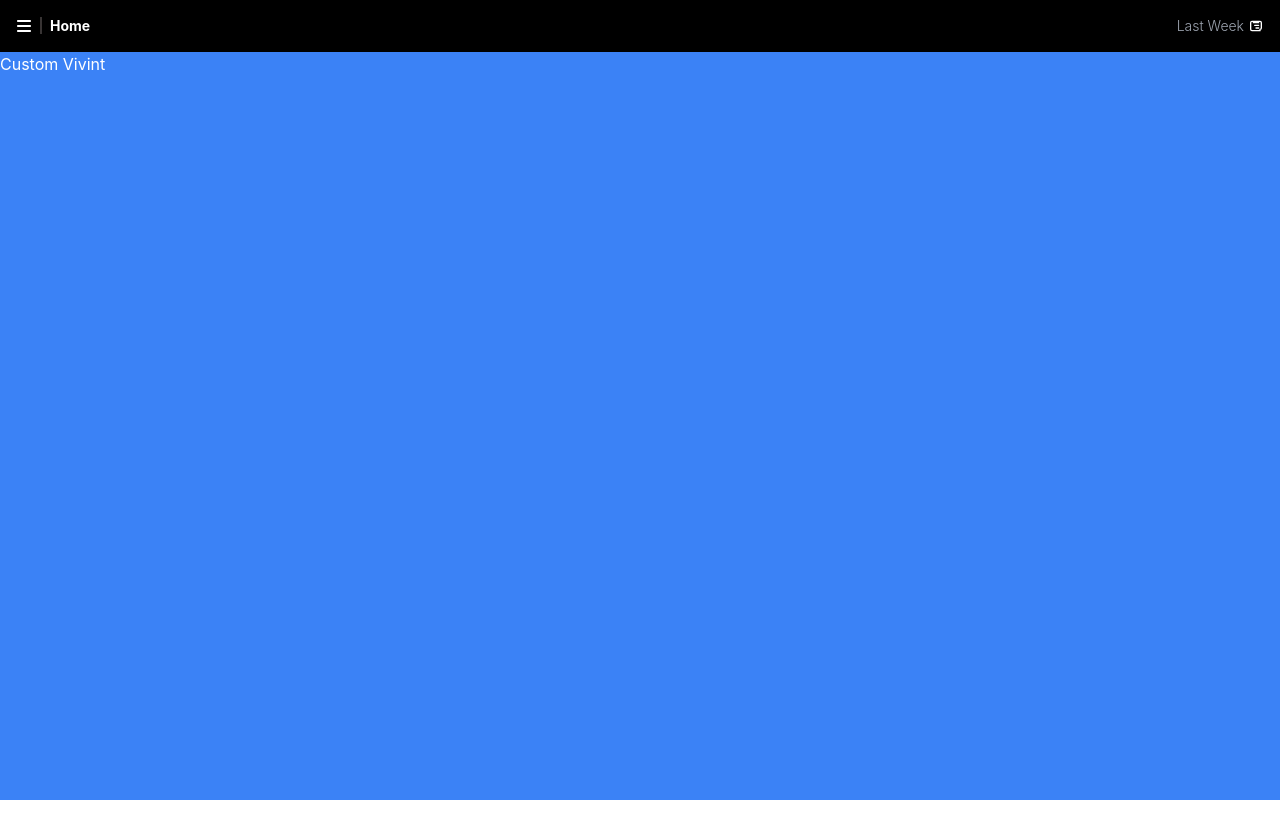
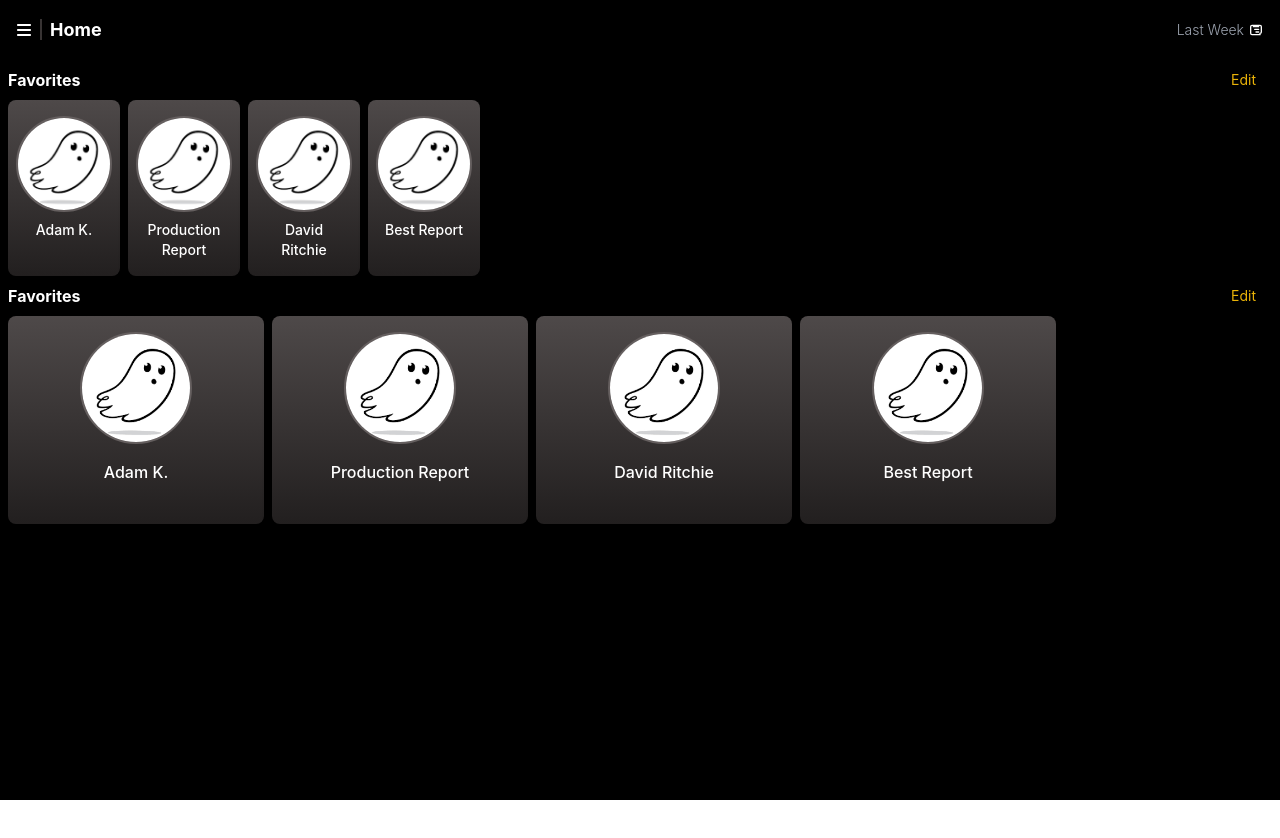
Before and after one commit to jswebguru/customvivint-front, a React (Create React App) app: page / in a window 1280 px wide. Shown: the top 838 px of the page. Before the commit the page ends 800 px from the top, so only its background shows below. Built offline with nearby package versions, Linux system fonts and the light colour scheme.

Commit message:
feat: Added Section View Component for horizontally aligned cards

```diff
--- a/src/App.js
+++ b/src/App.js
@@ -6,7 +6,7 @@ import Header from "./components/Header";
 function App() {
   return (
     <Router>
-      <div className="h-screen justify-center items-center bg-blue-500">
+      <div className="h-screen justify-center items-center bg-black">
         <Header />
         <Routes>
           <Route exact path="/" element={<Home />} />
--- a/src/components/Header/index.jsx
+++ b/src/components/Header/index.jsx
@@ -1,4 +1,3 @@
-import React from "react";
 import { FaBars } from "react-icons/fa6";
 import "./Header.css";
 const Header = () => {
@@ -11,7 +10,7 @@ const Header = () => {
           </div>
         </div>
         <div className="flex items-center header-title">
-          <h1 className="text-sm font-bold">Home</h1>
+          <h1 className="text-lg font-bold">Home</h1>
         </div>
       </div>
       <div className="flex items-center text-gray-400">
--- /dev/null
+++ b/src/components/SectionView/SectionViewContentRow.jsx
@@ -0,0 +1,15 @@
+import "./style.css";
+import SimpleCard from "../SimpleCard";
+
+const CARD = ["Adam K.", "Production Report", "David Ritchie", "Best Report"];
+const SectionViewContentRow = ({ size = "small" }) => {
+  return (
+    <div className="section-view-content-row text-white pl-2 pr-2">
+      {CARD.map((title) => (
+        <SimpleCard title={title} size={size} />
+      ))}
+    </div>
+  );
+};
+
+export default SectionViewContentRow;
--- /dev/null
+++ b/src/components/SectionView/SectionViewHeader.jsx
@@ -0,0 +1,12 @@
+const SectionViewHeader = ({ title = "Favorites" }) => {
+  return (
+    <div className="flex justify-between items-center p-2 bg-black text-white">
+      <h1 className="text-base font-bold">{title}</h1>
+      <button className="text-yellow-500 hover:text-yellow-300 focus:outline-none text-sm pr-4">
+        Edit
+      </button>
+    </div>
+  );
+};
+
+export default SectionViewHeader;
--- /dev/null
+++ b/src/components/SectionView/index.jsx
@@ -0,0 +1,12 @@
+import SectionViewHeader from "./SectionViewHeader";
+import SectionViewContentRow from "./SectionViewContentRow";
+const SectionView = ({ size = "small" }) => {
+  return (
+    <div className="flex flex-col">
+      <SectionViewHeader />
+      <SectionViewContentRow size={size} />
+    </div>
+  );
+};
+
+export { SectionView };
--- /dev/null
+++ b/src/components/SectionView/style.css
@@ -0,0 +1,14 @@
+.section-view-content-row {
+  display: flex;
+  flex-direction: row;
+  align-items: center;
+  gap: 0.5rem;
+  overflow-x: scroll;
+  color: white;
+  padding-left: 0.5rem;
+  padding-right: 0.5rem;
+  -webkit-overflow-scrolling: touch;
+}
+.section-view-content-row::-webkit-scrollbar {
+  display: none; /* Hide scrollbar for better UX */
+}
--- /dev/null
+++ b/src/components/SimpleCard/SimpleCard.css
@@ -0,0 +1,11 @@
+.simple-card {
+  background-image: linear-gradient(to top, #221f1f, #4e4949);
+  text-align: center;
+  box-shadow: 0 10px 15px -3px rgba(0, 0, 0, 0.1),
+    0 4px 6px -2px rgba(0, 0, 0, 0.05);
+}
+
+.simple-card .avatar {
+  border-color: #655f5f;
+  border-width: 2px;
+}
--- /dev/null
+++ b/src/components/SimpleCard/index.jsx
@@ -0,0 +1,35 @@
+import "./SimpleCard.css";
+import defaultImage from "../../assets/download.png";
+
+const SimpleCard = ({ size = "small", title = "Adam K." }) => {
+  const isLarge = size === "large";
+
+  return (
+    <div
+      className={`simple-card rounded-lg p-4 ${
+        isLarge ? "w-64 h-52" : "w-28 h-44"
+      } text-white flex flex-col items-center shadow-lg h-44`}
+    >
+      <div
+        className={`rounded-full overflow-hidden avatar ${
+          isLarge ? "w-28 h-28 mb-4" : "w-24 h-24 mb-2"
+        }`}
+      >
+        <img
+          className="w-full h-full object-cover"
+          src={defaultImage}
+          alt="Profile"
+        />
+      </div>
+      <span
+        className={`font-medium text-center ${
+          isLarge ? "text-base" : "text-sm"
+        }`}
+      >
+        {title}
+      </span>
+    </div>
+  );
+};
+
+export default SimpleCard;
--- a/src/pages/Home/index.jsx
+++ b/src/pages/Home/index.jsx
@@ -1,9 +1,10 @@
-import { React } from "react";
+import { SectionView } from "../../components/SectionView";
 
 const Home = () => {
   return (
-    <div className="home">
-      <h1 className="text-text-white">Custom Vivint</h1>
+    <div className="flex flex-col h-screen">
+      <SectionView />
+      <SectionView size={"large"} />
     </div>
   );
 };
```
Also changed, not shown: src/assets/download.png (added), src/components/SectionView/SectionViewContentColumn.jsx (added).
